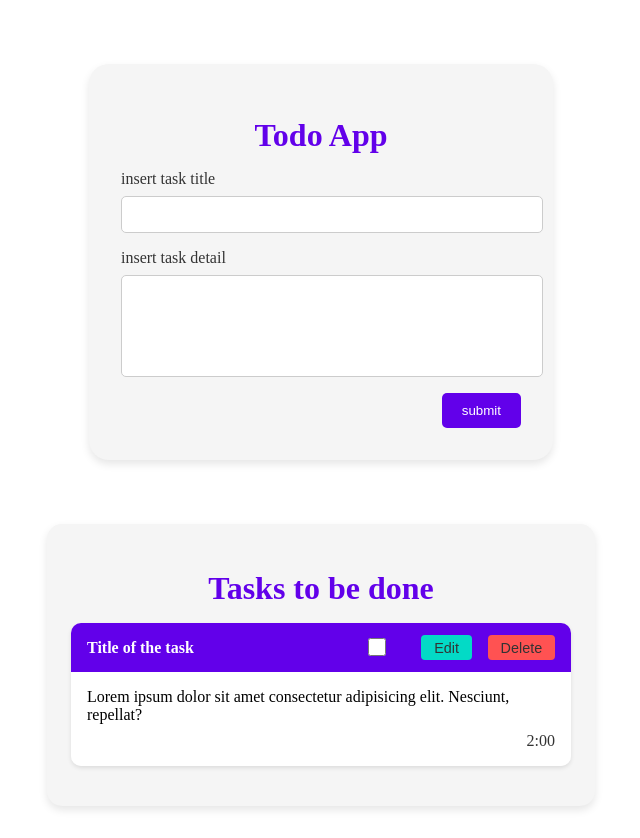
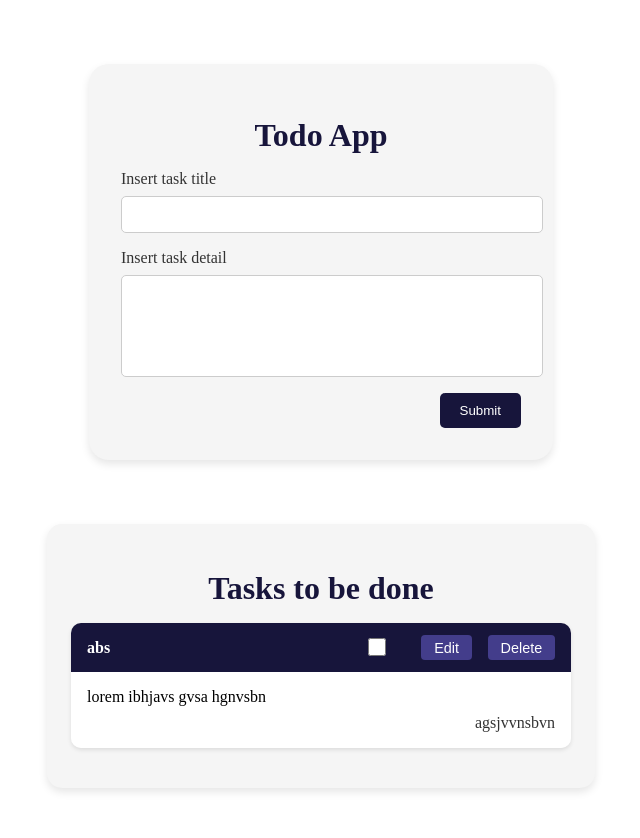
Before and after one commit to Natnael-Worku/Todo_react_app, a React (Vite) app in the folder Todo_app_react/: page / in a window 1280 px wide. Shown: the whole page, without its empty margins (319-959 px from the left). Built offline with nearby package versions, Linux system fonts and the light colour scheme.

Commit message:
implemented add task and display task functionality

```diff
--- a/Todo_app_react/src/App.tsx
+++ b/Todo_app_react/src/App.tsx
@@ -1,16 +1,34 @@
 
+import { useState } from 'react'
 import './App.css'
 import TodoInput from './components/TodoInput'
 import TodoList from './components/TodoList'
 
+
+interface DataInterface {
+  title: string;
+  body: string;
+  time: string;
+}
+
 function App() {
+  const [data, setData] = useState<DataInterface[]>(
+
+    () =>
+    [
+    {
+      title: 'abs',
+      body: 'lorem ibhjavs gvsa hgnvsbn',
+      time: 'agsjvvnsbvn',
+    },
+  ]);
 
   return (
     <>
-      <TodoInput/>
-      <TodoList/>
+      <TodoInput setData = {setData} />
+      <TodoList data={data} />
     </>
-  )
+  );
 }
 
-export default App
+export default App;
--- a/Todo_app_react/src/components/TaskListDeatil.module.css
+++ b/Todo_app_react/src/components/TaskListDeatil.module.css
@@ -1,14 +1,12 @@
 :root {
-    --primary: #6200ea;
-    --secondary-color: #3f068e  ;
+  --primary: #17153b;
+  --secondary-color: #2e236c;
   --background-color: #f5f5f5;
   --input-background: #fff;
   --text-color: #333;
   --button-background: #e0e0e0;
   --button-text-color: #333;
 }
-
-
 
 li {
   margin-bottom: 1rem;
@@ -37,7 +35,6 @@
   font-weight: bold;
 }
 
-
 .checkbox {
   margin-right: 1rem; /* Added margin between checkbox and edit button */
 }
@@ -53,17 +50,18 @@
   margin-left: 1rem;
 }
 
-  .delete button{
-    background: #ff5252 ;
+.delete button {
+  background: #433d8b;
+  color: white;
 }
-  .edit button{
-    background: #03dac6  ;
+.edit button {
+  background: #433d8b;
+  color: white;
 }
 .edit button,
 .delete button {
   cursor: pointer;
   border: 0;
-    color: var(--button-text-color);
   font-size: 0.9rem;
   padding: 0.3rem 0.8rem;
   border-radius: 4px;
@@ -73,7 +71,8 @@
 .edit button:hover,
 .delete button:hover {
   color: white;
-    border-color: var(--secondary-color);
+  border: 0.5px solid white;
+  background: var(--primary);
 }
 
 .todo_list_detail {
--- a/Todo_app_react/src/components/TaskListDetail.tsx
+++ b/Todo_app_react/src/components/TaskListDetail.tsx
@@ -1,10 +1,15 @@
 import React from 'react'
 import TaskListDeatilStyle from './TaskListDeatil.module.css'
-const TaskListDetail = () => {
+interface props{
+    title:string,
+    body:string,
+    time: string
+}
+const TaskListDetail = ({title,body,time}:props) => {
   return (
     <li>
             <div className={TaskListDeatilStyle.todo_list}>
-              <div className={TaskListDeatilStyle.todo_list_title}>Title of the task</div>
+              <div className={TaskListDeatilStyle.todo_list_title}>{title}</div>
               <div className={TaskListDeatilStyle.checkbox}>
                 <input type="checkbox" id="done" />
               </div>
@@ -17,10 +22,9 @@ const TaskListDetail = () => {
             </div>
             <div className={TaskListDeatilStyle.todo_list_detail}>
               <div className={TaskListDeatilStyle.todo_list_body}>
-                Lorem ipsum dolor sit amet consectetur adipisicing elit.
-                Nesciunt, repellat?
+                {body}
               </div>
-              <div className={TaskListDeatilStyle.todo_list_time}>2:00</div>
+              <div className={TaskListDeatilStyle.todo_list_time}>{time}</div>
             </div>
           </li>
   )
--- a/Todo_app_react/src/components/TodoInput.module.css
+++ b/Todo_app_react/src/components/TodoInput.module.css
@@ -1,6 +1,6 @@
 :root {
-    --primary: #6200ea; /* Updated primary color */
-    --secondary-color: #3f068e; /* Updated secondary color */
+    --primary: #17153B; /* Updated primary color */
+    --secondary-color: #2E236C; /* Updated secondary color */
     --background-color: #f5f5f5; /* Light background for better contrast */
     --input-background: #fff; /* Background color for inputs */
     --text-color: #333; /* Darker text color for better readability */
--- a/Todo_app_react/src/components/TodoInput.tsx
+++ b/Todo_app_react/src/components/TodoInput.tsx
@@ -1,19 +1,71 @@
-import React from 'react'
-import TodoInputStyle from './TodoInput.module.css'
-const TodoInput = () => {
-  return (
-    <div className= {TodoInputStyle.container}>
-        <h1> Todo App</h1>
-        <div className={TodoInputStyle.input_container}>
-            <label htmlFor="title"> insert task title</label>
-            <input type="text" id= "title"/>
-            <label htmlFor="description"> insert task detail</label>
-            <textarea  id= "description"/>
-            <button className='btn'> submit</button>
-        </div>
+import React, { useState } from "react";
+import TodoInputStyle from "./TodoInput.module.css";
 
-    </div>
-  )
+interface DataInterface {
+  title: string;
+  body: string;
+  time: string;
 }
 
-export default TodoInput
+interface TodoListProps {
+  data: DataInterface[];
+}
+
+interface Props {
+  setData: React.Dispatch<React.SetStateAction<DataInterface[]>>;
+}
+
+const TodoInput: React.FC<Props> = ({ setData }) => {
+  const [titleValue, setTitleValue] = useState(()=> "");
+  const [bodyValue, setBodyValue] = useState(()=>"");
+
+  const handleInputChange = (event: React.ChangeEvent<HTMLInputElement>) => {
+    setTitleValue(event.target.value);
+  };
+
+  const handleBodyChange = (event: React.ChangeEvent<HTMLTextAreaElement>) => {
+    setBodyValue(event.target.value);
+  };
+
+  const handleSubmit = () => {
+    if (titleValue && bodyValue) {
+      const newTodo: DataInterface = {
+        title: titleValue,
+        body: bodyValue,
+        time: new Date().toLocaleTimeString(),
+      };
+
+      setData((prev) => [...prev, newTodo]);
+      setTitleValue("");
+      setBodyValue("");
+
+    }
+
+  };
+
+  return (
+    <div className={TodoInputStyle.container}>
+      <h1>Todo App</h1>
+      <div className={TodoInputStyle.input_container}>
+        <label htmlFor="title">Insert task title</label>
+        <input
+          type="text"
+          id="title"
+          value={titleValue}
+          onChange={handleInputChange}
+        />
+        <label htmlFor="description">Insert task detail</label>
+        <textarea
+          id="description"
+          value={bodyValue}
+          onChange={handleBodyChange}
+        />
+        <button className="btn" onClick={handleSubmit}>
+          Submit
+        </button>
+      </div>
+    </div>
+  );
+};
+
+export default TodoInput;
--- a/Todo_app_react/src/components/TodoList.module.css
+++ b/Todo_app_react/src/components/TodoList.module.css
@@ -1,6 +1,6 @@
 :root {
-    --primary: #6200ea;
-    --secondary-color: #3f068e  ;
+    --primary: #17153B;
+    --secondary-color: #2E236C  ;
     --background-color: #f5f5f5;
     --input-background: #fff;
     --text-color: #333;
--- a/Todo_app_react/src/components/TodoList.tsx
+++ b/Todo_app_react/src/components/TodoList.tsx
@@ -1,13 +1,28 @@
 import React from "react";
 import TodoListStyle from './TodoList.module.css'
 import TaskListDetail from "./TaskListDetail";
-const TodoList = () => {
+interface DataInterface {
+    title: string;
+    body: string;
+    time: string;
+  }
+
+  interface TodoListProps {
+    data: DataInterface[];
+  }
+const TodoList = ({data}:TodoListProps) => {
   return (
     <div className={TodoListStyle.container}>
       <h1>Tasks to be done</h1>
       <div className={TodoListStyle.Task_list}>
         <ul>
-          <TaskListDetail/>
+
+            {
+               data.map( task => <TaskListDetail title={task.title} body={task.body} time= {task.time} /> )
+            }
+
+
+
         </ul>
       </div>
     </div>
```
Lines whose indentation alone changed are shown as unchanged.
